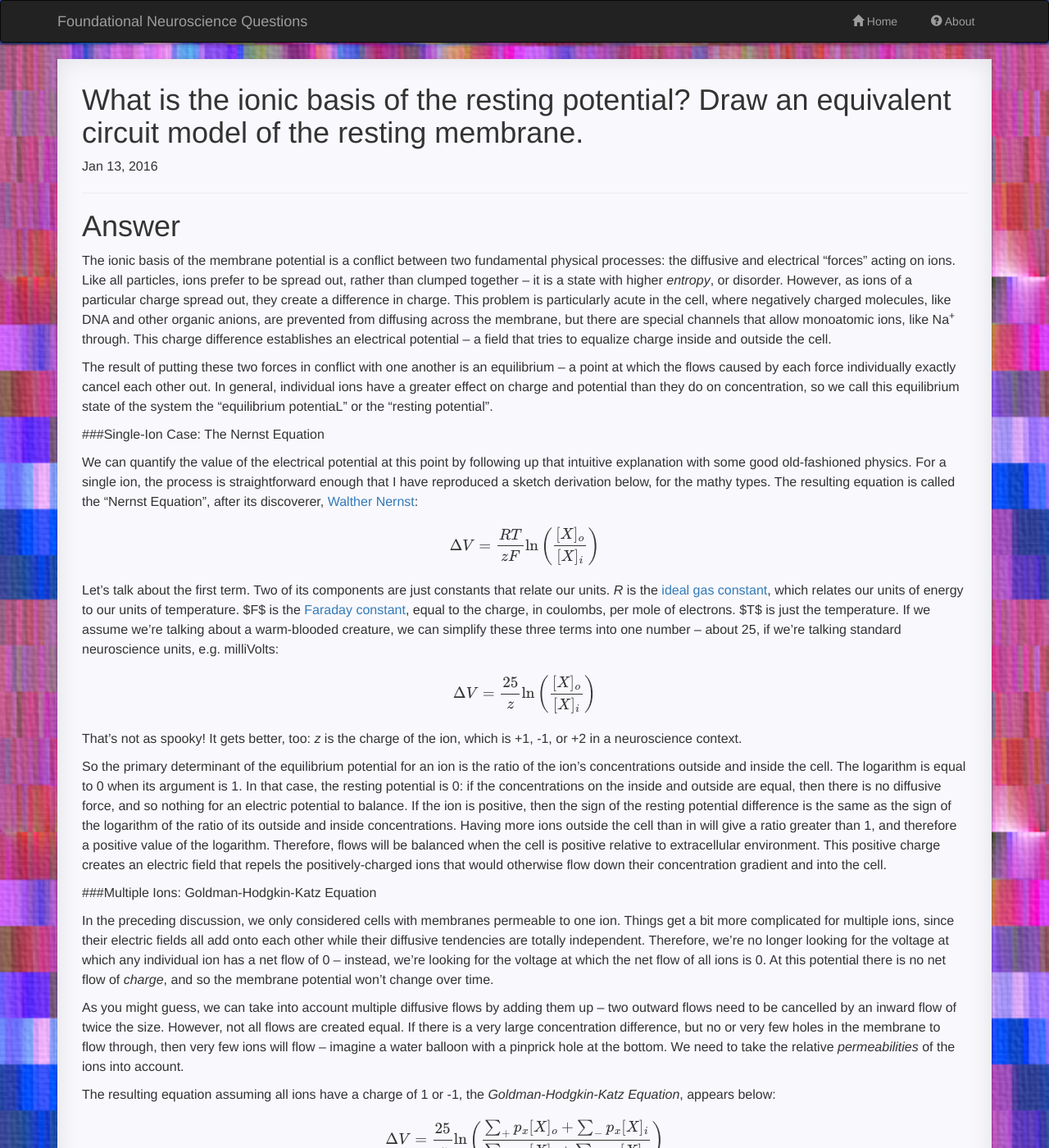
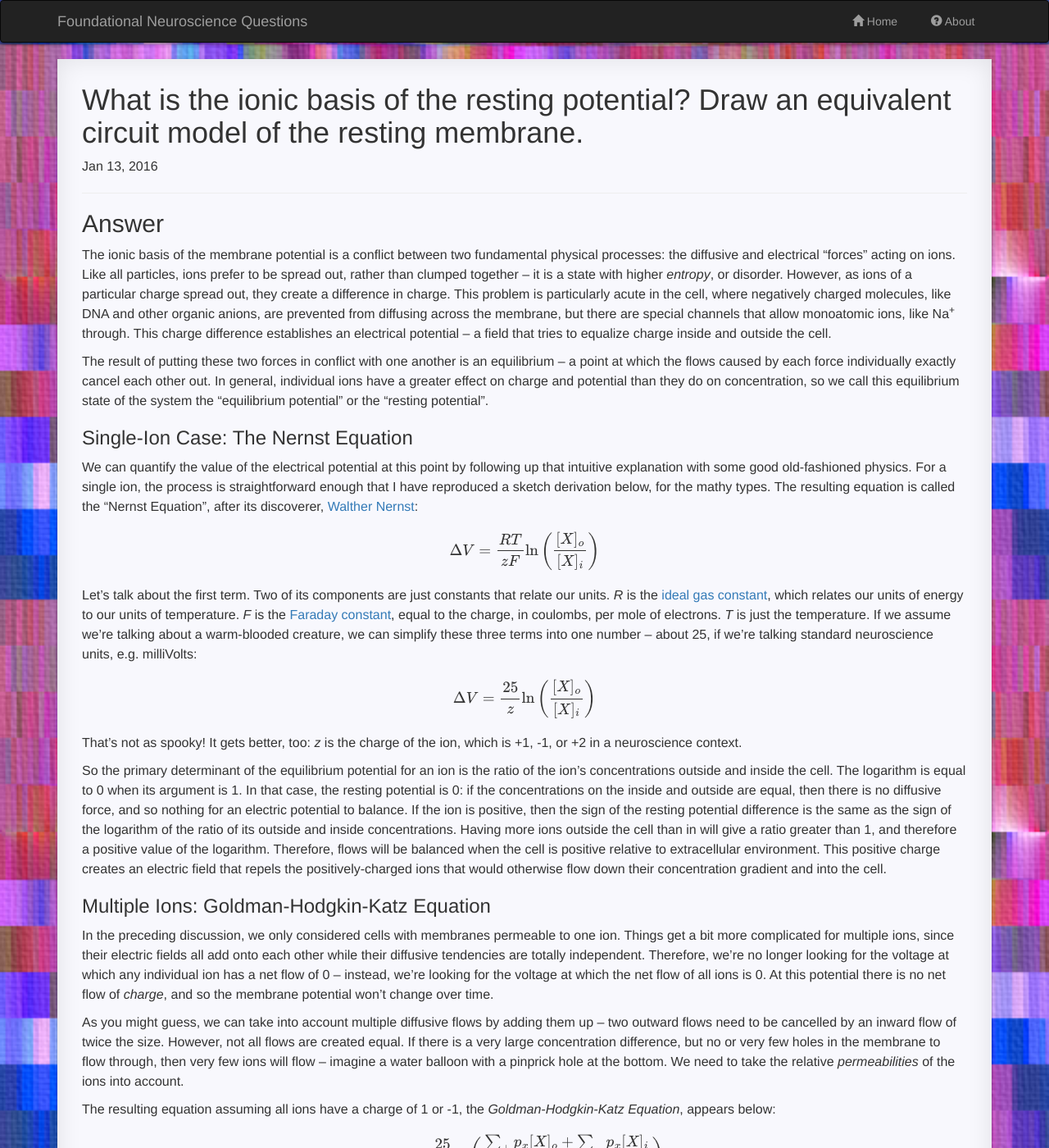
Before and after one commit to charlesfrye/FoundationalNeuroscience, a Jekyll site: the page built from _posts/2016-01-13-22.md, in a window 1280 px wide and 1400 px high. Shown: the whole window at 82% size. Built offline with Jekyll 4.4.1, drawn with Linux system fonts in a browser that asks for light colours; nearby versions of some CDN libraries; formulas are drawn with MathJax 3; a style sheet for code colours, icons or effects is not loaded.

```diff
--- a/_posts/2016-01-13-22.md
+++ b/_posts/2016-01-13-22.md
@@ -6,7 +6,7 @@ category:	"neuronal-biophysics"
 ---
 <script type="text/javascript" src="http://cdn.mathjax.org/mathjax/latest/MathJax.js?config=TeX-AMS-MML_HTMLorMML"></script>
 
-# Answer
+## Answer
 
 The ionic basis of the membrane potential is a conflict between two fundamental physical processes:
 the diffusive and electrical "forces" acting on ions.
@@ -22,9 +22,9 @@ a field that tries to equalize charge inside and outside the cell.
 The result of putting these two forces in conflict with one another is an equilibrium --
 a point at which the flows caused by each force individually exactly cancel each other out.
 In general, individual ions have a greater effect on charge and potential than they do on concentration,
-so we call this equilibrium state of the system the "equilibrium potentiaL" or the "resting potential".
+so we call this equilibrium state of the system the "equilibrium potential" or the "resting potential".
 
-###Single-Ion Case: The Nernst Equation
+### Single-Ion Case: The Nernst Equation
 
 We can quantify the value of the electrical potential at this point by following up that intuitive explanation
 with some good old-fashioned physics.
@@ -39,9 +39,9 @@ $$</center>
 Let's talk about the first term. Two of its components are just constants that relate our units.
 *R* is the [ideal gas constant](https://en.wikipedia.org/wiki/Gas_constant),
 which relates our units of energy to our units of temperature.
-$F$ is the [Faraday constant](https://en.wikipedia.org/wiki/Faraday_constant),
+*F* is the [Faraday constant](https://en.wikipedia.org/wiki/Faraday_constant),
 equal to the charge, in coulombs, per mole of electrons.
-$T$ is just the temperature. If we assume we're talking about a warm-blooded creature,
+*T* is just the temperature. If we assume we're talking about a warm-blooded creature,
 we can simplify these three terms into one number -- about 25,
 if we're talking standard neuroscience units, e.g. milliVolts:
 
@@ -66,7 +66,7 @@ Therefore, flows will be balanced when the cell is positive relative to extracel
 This positive charge creates an electric field that repels the positively-charged ions
 that would otherwise flow down their concentration gradient and into the cell.
 
-###Multiple Ions: Goldman-Hodgkin-Katz Equation
+### Multiple Ions: Goldman-Hodgkin-Katz Equation
 
 In the preceding discussion, we only considered cells with membranes permeable to one ion.
 Things get a bit more complicated for multiple ions, since their electric fields all add onto each other
```
Also changed, not shown: _posts/2016-01-26-21.md (+1 -1 lines).
